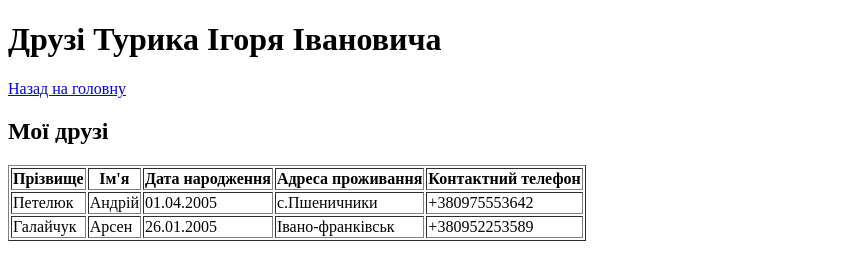
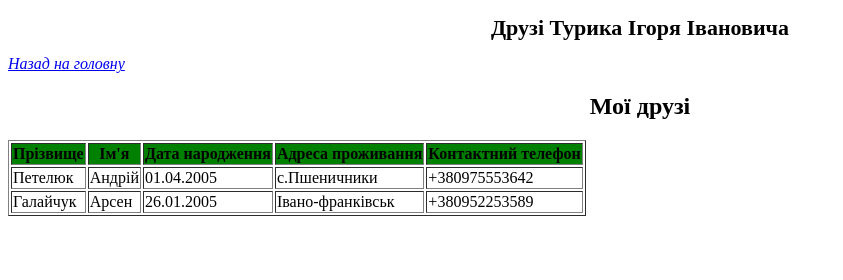
Before and after one commit to westerner228/123, a plain HTML site: page practic 4/friends.html in a window 1280 px wide. Shown: the whole page, without its empty margins (0-843 px from the left). Drawn offline with Linux system fonts and the light colour scheme.

Commit message:
Update friends.html

```diff
--- a/practic 4/friends.html
+++ b/practic 4/friends.html
@@ -1,18 +1,26 @@
 <!Doctype html>
 <html>
 <head>
-<h1> Друзі Турика Ігоря Івановича</h1>
- <a href="https://github.com/westerner228/123/blob/main/Practic/index.html">Назад на головну</a>
+<style>
+th { background: green; color: black; }
+</style>
+<style>
+h1{
+    font-size:22px;
+}
+</style>
+<h1 align="center"> Друзі Турика Ігоря Івановича</h1>
+ <a style= "font-style:italic"; href="https://github.com/westerner228/123/blob/main/Practic/index.html">Назад на головну</a>
  </head>
  <body>
-<h2>Мої друзі</h2>
+<h2 align="center">Мої друзі</h2>
 <table border="1">
    <tr>
-    <th>Прізвище</th>
-    <th>Ім'я</th>
-    <th>Дата народження</th>
-    <th>Адреса проживання</th>
-    <th>Контактний телефон</th>
+    <th style="font-weight:600"; align="center">Прізвище</th>
+    <th style="font-weight:600"; align="center">Ім'я</th>
+    <th style="font-weight:600"; align="center">Дата народження</th>
+    <th style="font-weight:600"; align="center">Адреса проживання</th>
+    <th style="font-weight:600"; align="center">Контактний телефон</th>
    </tr>
    <tr>
     <td>Петелюк </td>
@@ -30,4 +38,4 @@
   </tr>
  </table>
 </body>
-</html>
+</html
```
